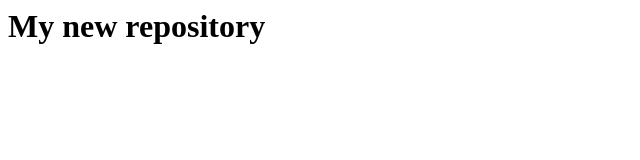
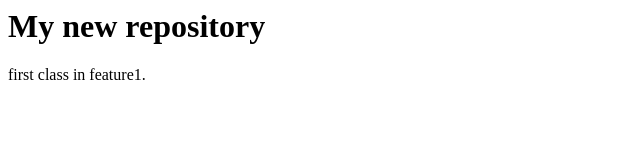
Before and after one commit to jenisha-chamling/git_practice, a plain HTML site: page index.html in a window 1280 px wide. Shown: the whole page, without its empty margins (0-640 px from the left). Drawn offline with Linux system fonts and the light colour scheme.

Commit message:
Added new paragraph

```diff
--- a/index.html
+++ b/index.html
@@ -1 +1,2 @@
 <h1>My new repository</h1>
+<p>first class in feature1.</p>
```
